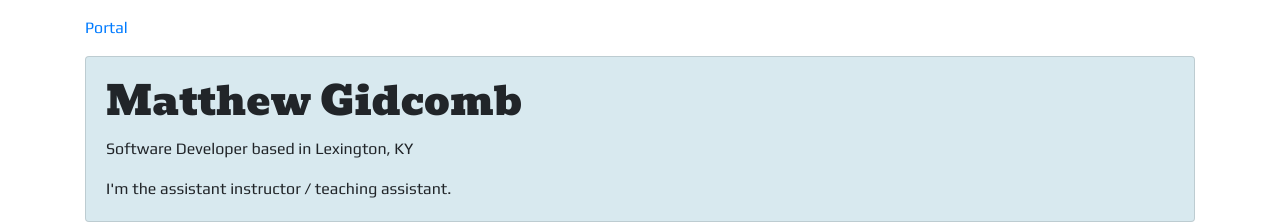
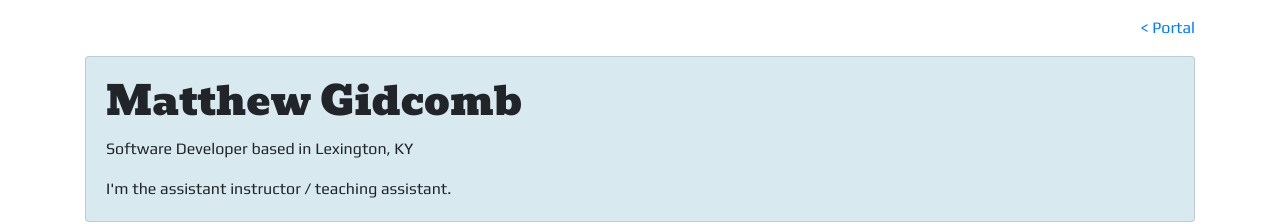
Before and after one commit to emberborja/portal, a plain HTML site: page app/people/matthew.html in a window 1280 px wide. Shown: the top 224 px of the page. Drawn offline with nearby package versions, Linux system fonts and the light colour scheme.

Commit message:
Right-align back link

```diff
--- a/app/people/matthew.html
+++ b/app/people/matthew.html
@@ -8,7 +8,7 @@
     </head>
     <body class="container">
 
-        <div class="my-3"><a href="../index.html">Portal</a></div>
+        <div class="my-3 text-right"><a href="../index.html"><span aria-hidden="true">&lt; </span>Portal</a></div>
 
         <div class="card rounded mb-3">
             <div class="card-body">
```
